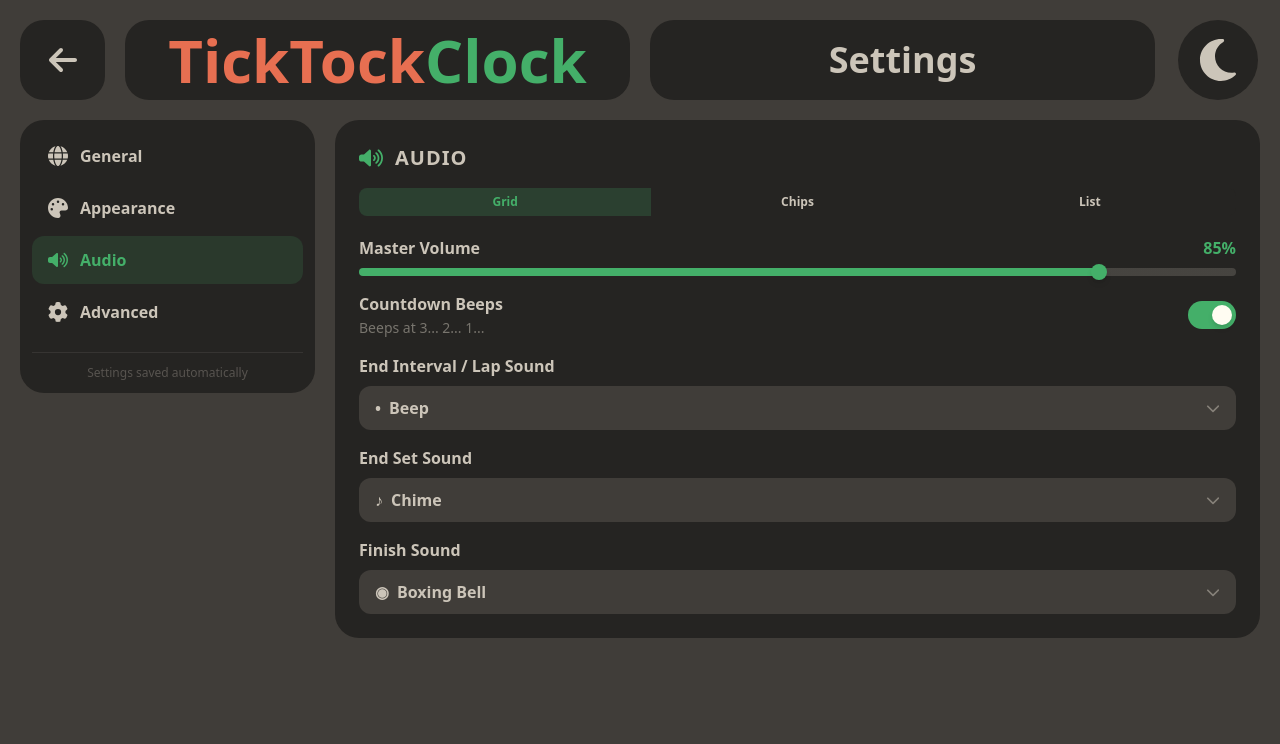
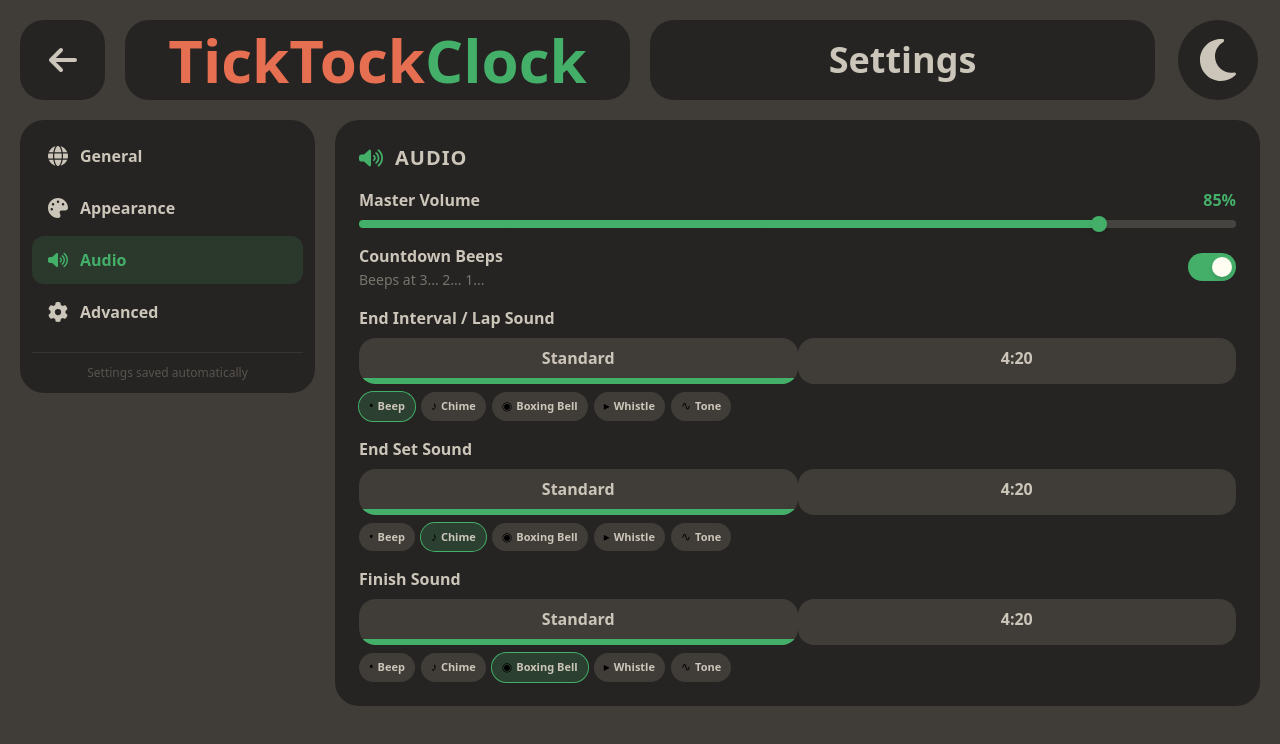
Before and after one commit to jesu-m0/TickTockClock, a React (Vite) app in the folder TickTockClock/: page /settings/audio in a window 1280 px wide. Shown: the top 744 px of the page. Built offline with nearby package versions, Linux system fonts and the light colour scheme.

Commit message:
tab section

```diff
--- a/TickTockClock/src/components/Settings/AudioSection.tsx
+++ b/TickTockClock/src/components/Settings/AudioSection.tsx
@@ -1,8 +1,8 @@
-import React, { useState } from 'react';
+import React from 'react';
 import SettingsCard from './SettingsCard';
 import SettingsToggle from './SettingsToggle';
 import SettingsSlider from './SettingsSlider';
-import SoundPicker, { SoundPickerVariant } from './SoundPicker';
+import SoundPicker from './SoundPicker';
 import { useSettings } from '../../context/SettingsContext';
 import { useTranslation } from '../../i18n/useTranslation';
 
@@ -28,16 +28,9 @@ const funSounds = [
   { value: 'fun-penalti', label: 'Penalti', icon: '⚑' },
 ];
 
-const variantLabels: Record<SoundPickerVariant, string> = {
-  1: 'Grid',
-  2: 'Chips',
-  3: 'List',
-};
-
 const AudioSection: React.FC = () => {
   const { settings, updateSetting } = useSettings();
   const { t } = useTranslation();
-  const [variant, setVariant] = useState<SoundPickerVariant>(1);
 
   const cheatMode = true;
 
@@ -49,15 +42,6 @@ const AudioSection: React.FC = () => {
 
   return (
     <SettingsCard title={t.audio} icon={<SpeakerIcon />}>
-      <div className="flex rounded-lg overflow-hidden bg-baseClr/10 dark:bg-surfaceDark mb-1">
-        {([1, 2, 3] as SoundPickerVariant[]).map(v => (
-          <button key={v} type="button" onClick={() => setVariant(v)}
-            className={`flex-1 py-1.5 text-xs font-semibold transition-colors duration-200 cursor-pointer
-              ${variant === v ? 'bg-primary/20 text-primary' : 'text-baseClr dark:text-muted hover:bg-baseClr/5 dark:hover:bg-surfaceDark/50'}`}
-          >{variantLabels[v]}</button>
-        ))}
-      </div>
-
       <SettingsSlider
         label={t.masterVolume}
         value={settings.masterVolume}
@@ -75,7 +59,6 @@ const AudioSection: React.FC = () => {
         options={soundOptions}
         funOptions={funSounds}
         cheatMode={cheatMode}
-        variant={variant}
         onChange={(v) => updateSetting('endIntervalSound', v)}
       />
       <SoundPicker
@@ -84,7 +67,6 @@ const AudioSection: React.FC = () => {
         options={soundOptions}
         funOptions={funSounds}
         cheatMode={cheatMode}
-        variant={variant}
         onChange={(v) => updateSetting('endSetSound', v)}
       />
       <SoundPicker
@@ -93,7 +75,6 @@ const AudioSection: React.FC = () => {
         options={soundOptions}
         funOptions={funSounds}
         cheatMode={cheatMode}
-        variant={variant}
         onChange={(v) => updateSetting('finishSound', v)}
       />
     </SettingsCard>
--- a/TickTockClock/src/components/Settings/SoundPicker.tsx
+++ b/TickTockClock/src/components/Settings/SoundPicker.tsx
@@ -7,23 +7,21 @@ interface SoundOption {
   icon: string;
 }
 
-export type SoundPickerVariant = 1 | 2 | 3;
-
 interface SoundPickerProps {
   label: string;
   value: string;
   options: SoundOption[];
   funOptions: SoundOption[];
   cheatMode: boolean;
-  variant: SoundPickerVariant;
   onChange: (value: string) => void;
 }
 
 type CheatAnimation = 'rainbow-spin' | 'glitch' | 'bounce-crazy' | 'neon-flicker' | 'rotate-3d';
 const CHEAT_ANIMATIONS: CheatAnimation[] = ['rainbow-spin', 'glitch', 'bounce-crazy', 'neon-flicker', 'rotate-3d'];
 
-const SoundPicker: React.FC<SoundPickerProps> = ({ label, value, options, funOptions, cheatMode, variant, onChange }) => {
-  const [isOpen, setIsOpen] = useState(false);
+const HOVER_DURATION = 1500;
+
+const SoundPicker: React.FC<SoundPickerProps> = ({ label, value, options, funOptions, cheatMode, onChange }) => {
   const [activeTab, setActiveTab] = useState<'standard' | 'fun'>(() => {
     return funOptions.some(o => o.value === value) ? 'fun' : 'standard';
   });
@@ -38,16 +36,6 @@ const SoundPicker: React.FC<SoundPickerProps> = ({ label, value, options, funOpt
   useEffect(() => {
     if (!cheatMode) setActiveTab('standard');
   }, [cheatMode]);
-
-  useEffect(() => {
-    const handleClickOutside = (e: MouseEvent) => {
-      if (containerRef.current && !containerRef.current.contains(e.target as Node)) {
-        setIsOpen(false);
-      }
-    };
-    document.addEventListener('mousedown', handleClickOutside);
-    return () => document.removeEventListener('mousedown', handleClickOutside);
-  }, []);
 
   const clearHoverTimers = useCallback(() => {
     if (hoverTimerRef.current) { clearTimeout(hoverTimerRef.current); hoverTimerRef.current = null; }
@@ -66,10 +54,9 @@ const SoundPicker: React.FC<SoundPickerProps> = ({ label, value, options, funOpt
       setCheatAnim(CHEAT_ANIMATIONS[Math.floor(Math.random() * CHEAT_ANIMATIONS.length)]);
     }
     const startTime = Date.now();
-    const DURATION = 3000;
     progressIntervalRef.current = setInterval(() => {
       const elapsed = Date.now() - startTime;
-      const progress = Math.min(elapsed / DURATION, 1);
+      const progress = Math.min(elapsed / HOVER_DURATION, 1);
       setLoadingProgress(progress);
       if (progress >= 1 && !hasPlayedRef.current) {
         hasPlayedRef.current = true;
@@ -78,7 +65,7 @@ const SoundPicker: React.FC<SoundPickerProps> = ({ label, value, options, funOpt
     }, 30);
     hoverTimerRef.current = setTimeout(() => {
       if (progressIntervalRef.current) { clearInterval(progressIntervalRef.current); progressIntervalRef.current = null; }
-    }, DURATION + 100);
+    }, HOVER_DURATION + 100);
   }, [clearHoverTimers, cheatMode]);
 
   const handleMouseLeave = useCallback(() => {
@@ -86,17 +73,6 @@ const SoundPicker: React.FC<SoundPickerProps> = ({ label, value, options, funOpt
     setHoveredKey(null);
   }, [clearHoverTimers]);
 
-  const handleSelect = useCallback((key: string) => {
-    clearHoverTimers();
-    setHoveredKey(null);
-    onChange(key);
-    previewSound(key);
-    setIsOpen(false);
-  }, [clearHoverTimers, onChange]);
-
-  const allOptions = [...options, ...funOptions];
-  const selectedLabel = allOptions.find(o => o.value === value)?.label ?? value;
-  const selectedIcon = allOptions.find(o => o.value === value)?.icon ?? '♪';
   const currentOptions = activeTab === 'standard' ? options : funOptions;
 
   const getCheatAnimStyle = (progress: number): React.CSSProperties => {
@@ -121,7 +97,7 @@ const SoundPicker: React.FC<SoundPickerProps> = ({ label, value, options, funOpt
     }
   };
 
-  const LoadingOverlay: React.FC<{ isHovered: boolean; rounded?: string }> = ({ isHovered, rounded = 'rounded-lg' }) => (
+  const LoadingOverlay: React.FC<{ isHovered: boolean }> = ({ isHovered }) => (
     <>
       {isHovered && (
         <div
@@ -130,84 +106,34 @@ const SoundPicker: React.FC<SoundPickerProps> = ({ label, value, options, funOpt
         />
       )}
       {isHovered && loadingProgress >= 1 && (
-        <div className={`absolute inset-0 ${rounded} pointer-events-none ${cheatMode ? 'ring-2 ring-inset ring-secondary animate-pulse' : 'ring-2 ring-inset ring-primary/50'}`} />
+        <div className={`absolute inset-0 rounded-full pointer-events-none ${cheatMode ? 'ring-2 ring-inset ring-secondary animate-pulse' : 'ring-2 ring-inset ring-primary/50'}`} />
       )}
     </>
   );
 
-  const Tabs = () => cheatMode ? (
-    <div className="flex rounded-lg overflow-hidden bg-baseClr/10 dark:bg-surfaceDark mb-2">
-      {(['standard', 'fun'] as const).map(tab => (
-        <button key={tab} type="button" onClick={() => setActiveTab(tab)}
-          className={`flex-1 py-1.5 text-xs font-semibold transition-colors duration-200 cursor-pointer
-            ${activeTab === tab ? 'bg-primary/20 text-primary' : 'text-baseClr dark:text-muted hover:bg-baseClr/5 dark:hover:bg-surfaceDark/50'}`}
-        >{tab === 'standard' ? 'Standard' : '4:20'}</button>
-      ))}
-    </div>
-  ) : null;
+  return (
+    <div className="flex flex-col gap-2" ref={containerRef}>
+      <p className="font-bold text-baseClr dark:text-muted text-sm lg:text-base">{label}</p>
 
-  const Trigger = () => (
-    <button type="button" onClick={() => setIsOpen(!isOpen)}
-      className="w-full flex items-center justify-between rounded-xl px-4 py-2.5
-        bg-baseClr/10 dark:bg-baseClr text-baseClr dark:text-muted
-        font-semibold text-sm lg:text-base cursor-pointer transition-colors duration-200
-        hover:bg-baseClr/15 dark:hover:bg-baseClr/80">
-      <span className="flex items-center gap-2">
-        <span className="text-base">{selectedIcon}</span>
-        <span>{selectedLabel}</span>
-      </span>
-      <svg xmlns="http://www.w3.org/2000/svg" viewBox="0 0 512 512"
-        className={`w-3.5 h-3.5 fill-base/50 dark:fill-muted/50 transition-transform duration-200 ${isOpen ? 'rotate-180' : ''}`}>
-        <path d="M233.4 406.6c12.5 12.5 32.8 12.5 45.3 0l192-192c12.5-12.5 12.5-32.8 0-45.3s-32.8-12.5-45.3 0L256 338.7 86.6 169.4c-12.5-12.5-32.8-12.5-45.3 0s-12.5 32.8 0 45.3l192 192z" />
-      </svg>
-    </button>
-  );
+      {cheatMode && (
+        <div className="flex rounded-2xl overflow-hidden">
+          {(['standard', 'fun'] as const).map(tab => (
+            <div key={tab} onClick={() => setActiveTab(tab)}
+              className="w-1/2 rounded-2xl bg-baseClr/10 dark:bg-baseClr cursor-pointer flex flex-col overflow-hidden">
+              <div className="px-3 py-2 flex items-center justify-center">
+                <p className="font-extrabold dark:text-muted text-baseClr text-sm lg:text-base text-center transition-colors duration-300">
+                  {tab === 'standard' ? 'Standard' : '4:20'}
+                </p>
+              </div>
+              <div className="w-full h-1.5">
+                <div className={`h-full w-full rounded-b-2xl transition-colors duration-300
+                  ${activeTab === tab ? 'bg-primary' : 'bg-transparent'}`} />
+              </div>
+            </div>
+          ))}
+        </div>
+      )}
 
-  const Panel: React.FC<{ children: React.ReactNode }> = ({ children }) => (
-    <div className={`absolute z-50 mt-2 right-0 w-[260px] rounded-2xl p-3
-      bg-surface dark:bg-baseClr shadow-lg border border-baseClr/10 dark:border-muted/10
-      transform transition-all duration-300 ease-in-out
-      ${isOpen ? 'opacity-100 translate-y-0' : 'opacity-0 -translate-y-2 pointer-events-none'}`}>
-      <Tabs />
-      {children}
-    </div>
-  );
-
-  // ═══════════════════════════════════════════
-  // VARIANT 1 — Compact grid (3 cols)
-  // ═══════════════════════════════════════════
-  const renderVariant1 = () => (
-    <Panel>
-      <div className="grid grid-cols-3 gap-1.5">
-        {currentOptions.map((opt) => {
-          const isSelected = opt.value === value;
-          const isHovered = hoveredKey === opt.value;
-          const isDimmed = hoveredKey !== null && !isHovered;
-          return (
-            <button key={opt.value} type="button"
-              onMouseEnter={() => handleMouseEnter(opt.value)} onMouseLeave={handleMouseLeave}
-              onClick={() => handleSelect(opt.value)}
-              className={`relative aspect-square rounded-lg flex flex-col items-center justify-center
-                overflow-hidden cursor-pointer select-none transition-all duration-300 ease-out
-                ${isSelected ? 'ring-2 ring-primary bg-primary/20' : 'bg-baseClr/8 dark:bg-surfaceDark'}
-                ${isDimmed ? 'opacity-30 scale-95' : ''} ${isHovered && !cheatMode ? 'scale-105' : ''}`}
-              style={isHovered && cheatMode ? getCheatAnimStyle(loadingProgress) : undefined}>
-              <LoadingOverlay isHovered={isHovered} />
-              <span className="text-base z-10 leading-none">{opt.icon}</span>
-              <span className="text-[9px] font-medium text-baseClr/70 dark:text-muted/70 z-10 text-center leading-tight mt-1">{opt.label}</span>
-            </button>
-          );
-        })}
-      </div>
-    </Panel>
-  );
-
-  // ═══════════════════════════════════════════
-  // VARIANT 2 — Inline chips (no dropdown)
-  // ═══════════════════════════════════════════
-  const renderVariant2 = () => (
-    <>
-      {cheatMode && <Tabs />}
       <div className="flex gap-1.5 flex-wrap">
         {currentOptions.map((opt) => {
           const isSelected = opt.value === value;
@@ -222,67 +148,13 @@ const SoundPicker: React.FC<SoundPickerProps> = ({ label, value, options, funOpt
                 ${isSelected ? 'bg-primary/20 ring-1 ring-primary' : 'bg-baseClr/10 dark:bg-baseClr'}
                 ${isDimmed ? 'opacity-30 scale-95' : ''} ${isHovered && !cheatMode ? 'scale-105' : ''}`}
               style={isHovered && cheatMode ? getCheatAnimStyle(loadingProgress) : undefined}>
-              <LoadingOverlay isHovered={isHovered} rounded="rounded-full" />
+              <LoadingOverlay isHovered={isHovered} />
               <span className="text-xs z-10">{opt.icon}</span>
               <span className="text-[11px] font-semibold text-baseClr dark:text-muted z-10">{opt.label}</span>
             </button>
           );
         })}
       </div>
-    </>
-  );
-
-  // ═══════════════════════════════════════════
-  // VARIANT 3 — Compact vertical list
-  // ═══════════════════════════════════════════
-  const renderVariant3 = () => (
-    <Panel>
-      <div className="flex flex-col gap-0.5">
-        {currentOptions.map((opt) => {
-          const isSelected = opt.value === value;
-          const isHovered = hoveredKey === opt.value;
-          const isDimmed = hoveredKey !== null && !isHovered;
-          return (
-            <button key={opt.value} type="button"
-              onMouseEnter={() => handleMouseEnter(opt.value)} onMouseLeave={handleMouseLeave}
-              onClick={() => handleSelect(opt.value)}
-              className={`relative flex items-center gap-2.5 px-2.5 py-2 rounded-xl
-                overflow-hidden cursor-pointer select-none transition-all duration-300 ease-out
-                ${isSelected ? 'bg-primary/15 ring-1 ring-primary' : 'bg-baseClr/5 dark:bg-surfaceDark hover:bg-baseClr/10 dark:hover:bg-surfaceDark/80'}
-                ${isDimmed ? 'opacity-30' : ''}`}
-              style={isHovered && cheatMode ? getCheatAnimStyle(loadingProgress) : undefined}>
-              <LoadingOverlay isHovered={isHovered} rounded="rounded-xl" />
-              <span className="w-7 h-7 rounded-md bg-baseClr/10 dark:bg-baseClr/30 flex items-center justify-center text-sm z-10 shrink-0">{opt.icon}</span>
-              <span className="text-xs font-semibold text-baseClr dark:text-muted z-10 flex-1 text-left">{opt.label}</span>
-              {isSelected && (
-                <svg xmlns="http://www.w3.org/2000/svg" viewBox="0 0 448 512" className="w-3 h-3 fill-primary z-10 shrink-0">
-                  <path d="M438.6 105.4c12.5 12.5 12.5 32.8 0 45.3l-256 256c-12.5 12.5-32.8 12.5-45.3 0l-128-128c-12.5-12.5-12.5-32.8 0-45.3s32.8-12.5 45.3 0L160 338.7 393.4 105.4c12.5-12.5 32.8-12.5 45.3 0z" />
-                </svg>
-              )}
-            </button>
-          );
-        })}
-      </div>
-    </Panel>
-  );
-
-  if (variant === 2) {
-    return (
-      <div className="flex flex-col gap-2" ref={containerRef}>
-        <p className="font-bold text-baseClr dark:text-muted text-sm lg:text-base">{label}</p>
-        {renderVariant2()}
-      </div>
-    );
-  }
-
-  return (
-    <div className="flex flex-col gap-2">
-      <p className="font-bold text-baseClr dark:text-muted text-sm lg:text-base">{label}</p>
-      <div className="relative" ref={containerRef}>
-        <Trigger />
-        {variant === 1 && renderVariant1()}
-        {variant === 3 && renderVariant3()}
-      </div>
     </div>
   );
 };
```
